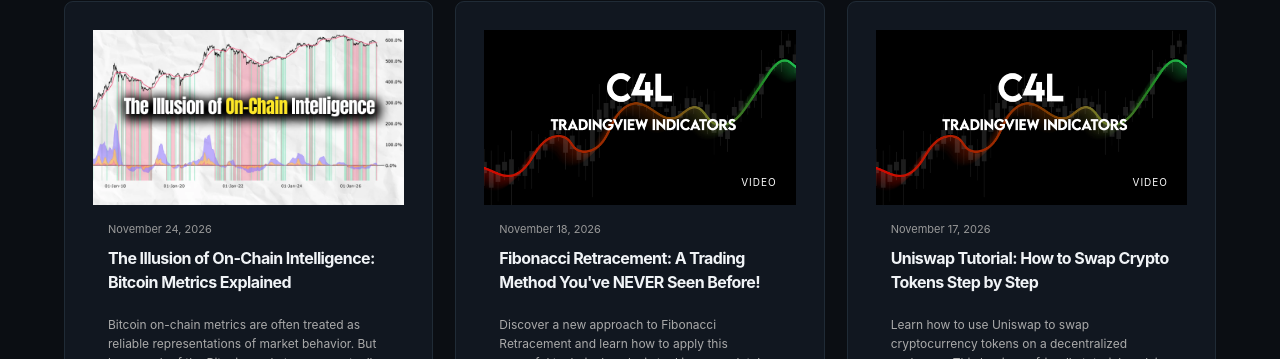
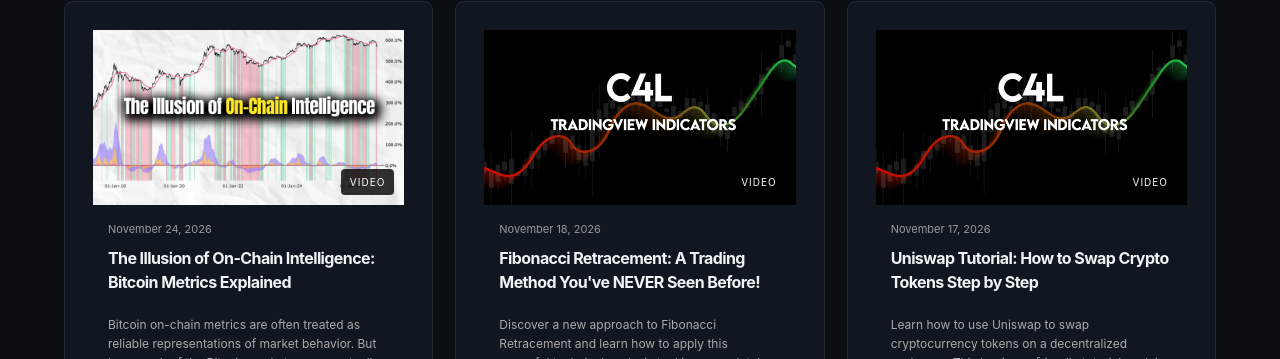
Before and after one commit to crypto4light/crypto4light, a Jekyll site: the page built from education/index.html, in a window 1280 px wide and 900 px high. Shown: the part 297-656 px from the top of the window. Built offline with Jekyll 4.4.1, drawn with Linux system fonts in a browser that asks for light colours.

Commit message:
Update index.html

```diff
--- a/education/index.html
+++ b/education/index.html
@@ -63,13 +63,13 @@ permalink: /education/
 
           <div class="education-thumbnail">
 
-            {% if article.image %}
+            {% if article.image != blank %}
               <img
                 src="{{ article.image | relative_url }}"
                 alt="{{ article.title | escape }}"
                 loading="lazy"
               >
-            {% elsif article.youtube_id %}
+            {% elsif article.youtube_id != blank %}
               <img
                 src="https://i.ytimg.com/vi/{{ article.youtube_id }}/maxresdefault.jpg"
                 alt="{{ article.title | escape }}"
@@ -83,7 +83,7 @@ permalink: /education/
               </div>
             {% endif %}
 
-            {% if article.youtube_id %}
+            {% if article.youtube_id != blank %}
               <span class="education-video-label">VIDEO</span>
             {% endif %}
 
```
